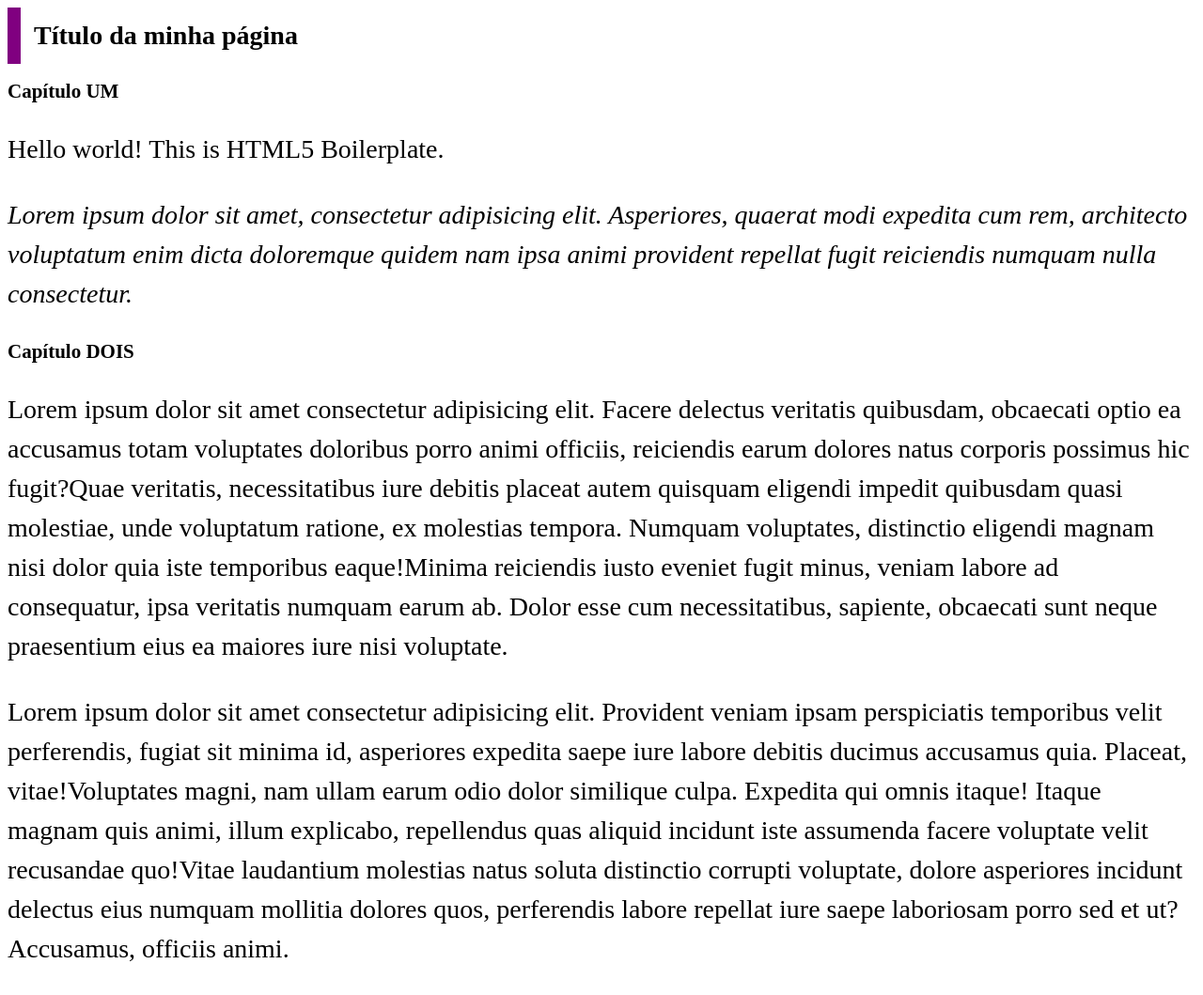
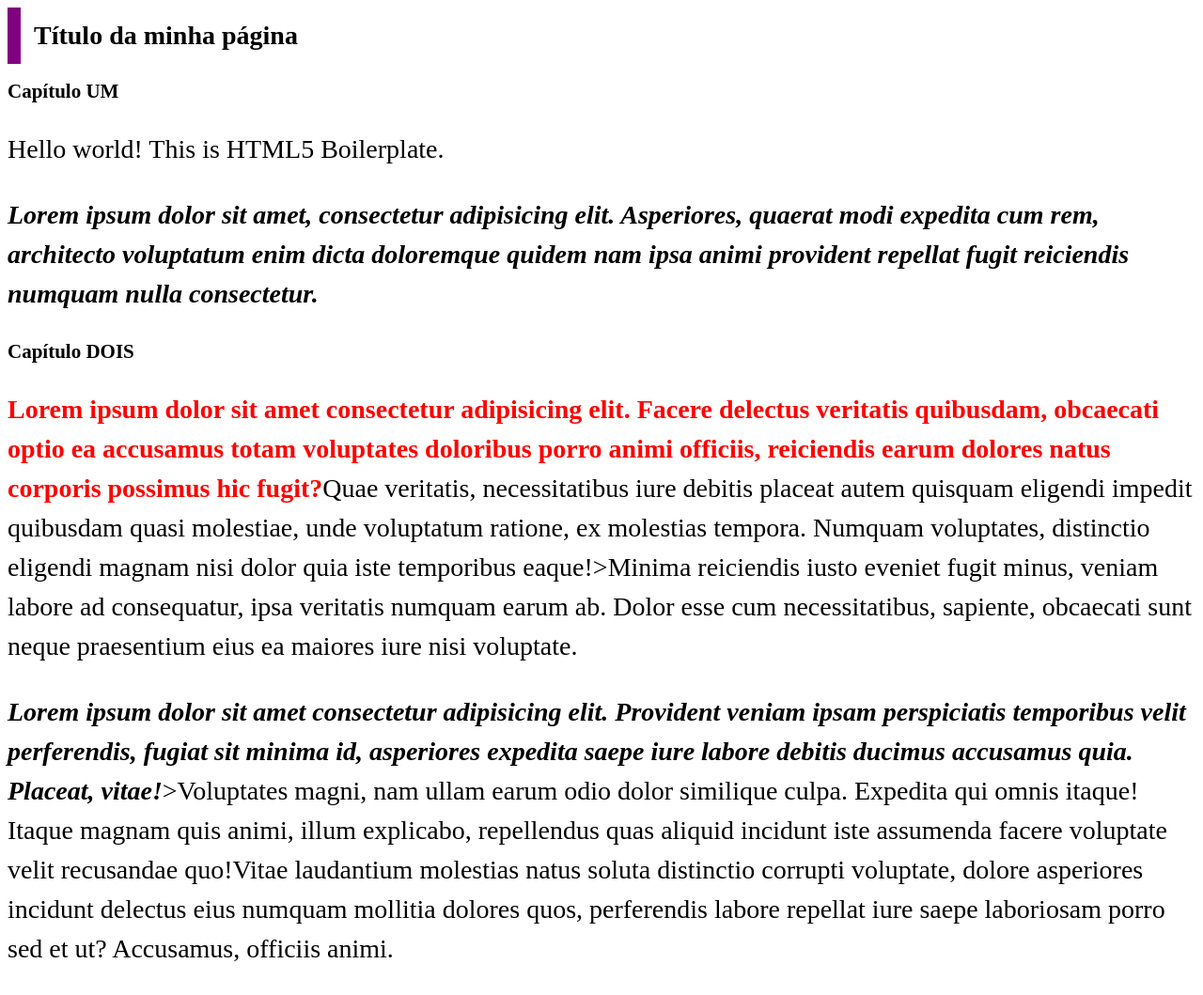
Before and after one commit to Celanoleo/html5-boilerplate-2026-1, a website built with webpack: page index.html in a window 1280 px wide. Shown: the whole page at 94% size. Built offline with nearby package versions, Linux system fonts and the light colour scheme.

Commit message:
Demonstra seletores de atributo e ID

```diff
--- a/css/style.css
+++ b/css/style.css
@@ -45,6 +45,13 @@ font-style: italic;
 
 }
 
+#span-com-id {
+  color: red;
+}
+
+[id="span-com-id"], [class=citacao] {
+  font-weight: bold;
+}
 
 p {
   font-size: 2em;
--- a/index.html
+++ b/index.html
@@ -45,8 +45,8 @@
 
 <h2>Capítulo DOIS</h2>
 
-<p><span>Lorem ipsum dolor sit amet consectetur adipisicing elit. Facere delectus veritatis quibusdam, obcaecati optio ea accusamus totam voluptates doloribus porro animi officiis, reiciendis earum dolores natus corporis possimus hic fugit?</span><span>Quae veritatis, necessitatibus iure debitis placeat autem quisquam eligendi impedit quibusdam quasi molestiae, unde voluptatum ratione, ex molestias tempora. Numquam voluptates, distinctio eligendi magnam nisi dolor quia iste temporibus eaque!</span><span>Minima reiciendis iusto eveniet fugit minus, veniam labore ad consequatur, ipsa veritatis numquam earum ab. Dolor esse cum necessitatibus, sapiente, obcaecati sunt neque praesentium eius ea maiores iure nisi voluptate.</span></p>
-<p><span>Lorem ipsum dolor sit amet consectetur adipisicing elit. Provident veniam ipsam perspiciatis temporibus velit perferendis, fugiat sit minima id, asperiores expedita saepe iure labore debitis ducimus accusamus quia. Placeat, vitae!</span><span>Voluptates magni, nam ullam earum odio dolor similique culpa. Expedita qui omnis itaque! Itaque magnam quis animi, illum explicabo, repellendus quas aliquid incidunt iste assumenda facere voluptate velit recusandae quo!</span><span>Vitae laudantium molestias natus soluta distinctio corrupti voluptate, dolore asperiores incidunt delectus eius numquam mollitia dolores quos, perferendis labore repellat iure saepe laboriosam porro sed et ut? Accusamus, officiis animi.</span></p>
+<p><span id="span-com-id">Lorem ipsum dolor sit amet consectetur adipisicing elit. Facere delectus veritatis quibusdam, obcaecati optio ea accusamus totam voluptates doloribus porro animi officiis, reiciendis earum dolores natus corporis possimus hic fugit?</span><span>Quae veritatis, necessitatibus iure debitis placeat autem quisquam eligendi impedit quibusdam quasi molestiae, unde voluptatum ratione, ex molestias tempora. Numquam voluptates, distinctio eligendi magnam nisi dolor quia iste temporibus eaque!</span><span>>Minima reiciendis iusto eveniet fugit minus, veniam labore ad consequatur, ipsa veritatis numquam earum ab. Dolor esse cum necessitatibus, sapiente, obcaecati sunt neque praesentium eius ea maiores iure nisi voluptate.</span></p>
+<p><span class="citacao">Lorem ipsum dolor sit amet consectetur adipisicing elit. Provident veniam ipsam perspiciatis temporibus velit perferendis, fugiat sit minima id, asperiores expedita saepe iure labore debitis ducimus accusamus quia. Placeat, vitae!</span><span atributo-louco="sim">>Voluptates magni, nam ullam earum odio dolor similique culpa. Expedita qui omnis itaque! Itaque magnam quis animi, illum explicabo, repellendus quas aliquid incidunt iste assumenda facere voluptate velit recusandae quo!</span><span>Vitae laudantium molestias natus soluta distinctio corrupti voluptate, dolore asperiores incidunt delectus eius numquam mollitia dolores quos, perferendis labore repellat iure saepe laboriosam porro sed et ut? Accusamus, officiis animi.</span></p>
 
 </section>
 
```
